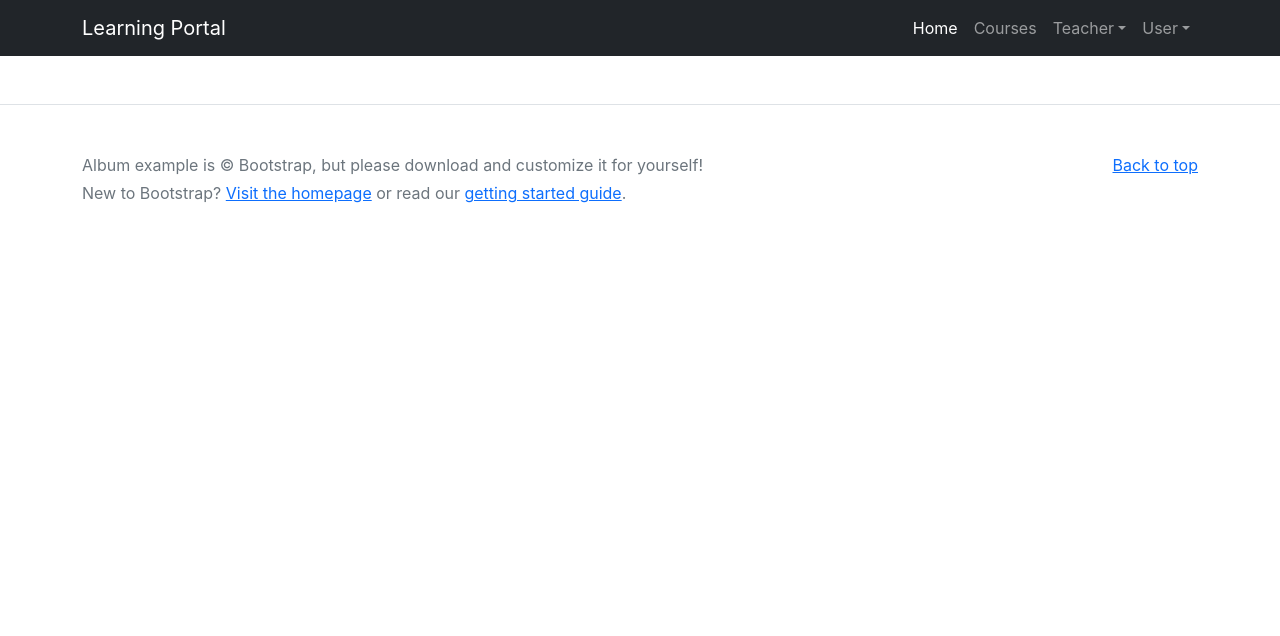
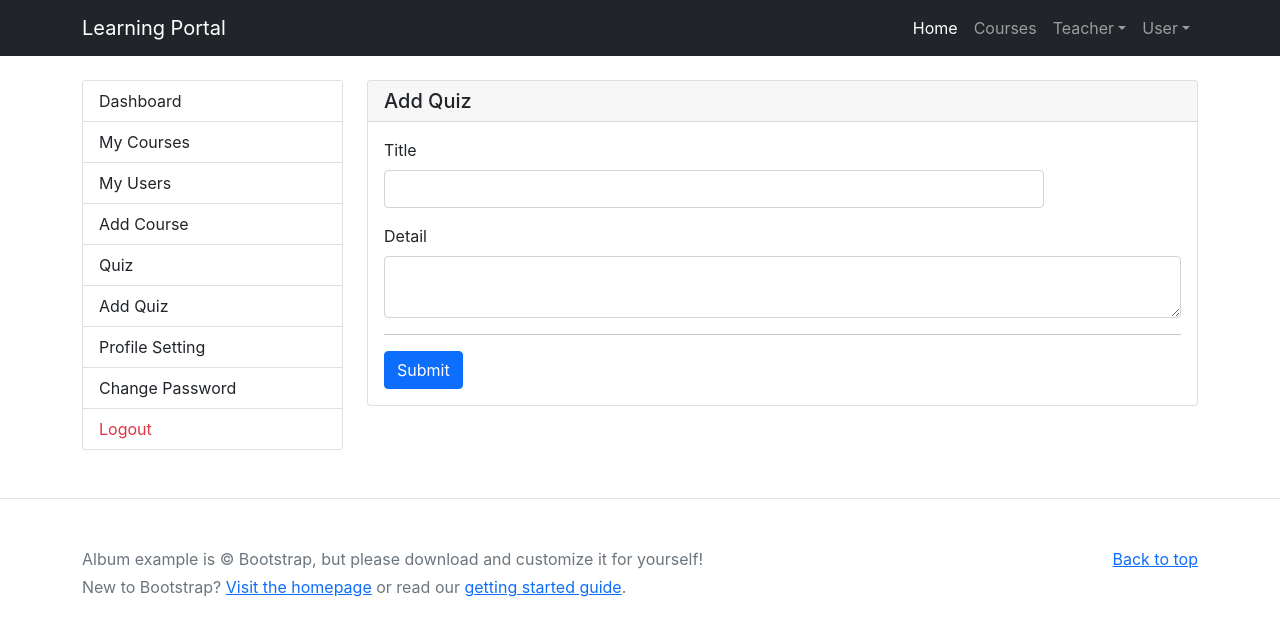
Before and after one commit to chrisunday2013/lms_frontend_react, a React (Create React App) app: page /add-quiz in a window 1280 px wide. Shown: the top 636 px of the page. Built offline with nearby package versions, Linux system fonts and the light colour scheme.

Commit message:
add quiz component and functionalities with route

```diff
--- a/src/components/main.js
+++ b/src/components/main.js
@@ -39,6 +39,7 @@ import AddChapter from './teacher/addChaper';
 import AllChapters from './teacher/allChapters';
 import EditChapter from './teacher/editChapter';
 import EditCourse from './teacher/editCourse';
+import AddQuiz from './teacher/add_quiz';
 
 
 
@@ -86,6 +87,7 @@ function Main() {
          <Route path="/category/:category_slug" element={<CourseCategory/>}/>
          <Route path="/add-chapter/:course_id" element={<AddChapter/>}/>
          <Route path="/teacher-skill-courses/:skill_name/:teacher_id" element={<TeacherSkillCourse/>}/>
+         <Route path="/add-quiz" element={<AddQuiz/>}/>
       </Switch>
       <Footer/>
     </div>
--- a/src/components/sideBar.js
+++ b/src/components/sideBar.js
@@ -1,15 +1,33 @@
 import {Link} from "react-router-dom";
+import {useState, useEffect} from 'react';
+import axios from 'axios';
 
 
+const baseUrl='http://127.0.0.1:8000/api';
 
 function SideBar(){
+    const [notifiData, setNotifiData]=useState([]);
+    const studentId=localStorage.getItem('studentId');
+    useEffect(()=>{
+
+        try{
+            axios.get(baseUrl+'/student/fetch-all-notifications/'+studentId)
+            .then((res)=>{
+                console.log(res);
+                setNotifiData(res.data);
+            });
+        }catch(error){
+            console.log(error);
+        }
+    },[]);
     return (
         <div className="card">
             <div className="list-group list-group-flush">
                 <Link to="/student-dashboard" className="list-group-item list-group-item-action">Student Dashboard</Link>
                 <Link to="/my-courses" className="list-group-item list-group-item-action">My Courses</Link>
                 <Link to="/favorite" className="list-group-item list-group-item-action">Favorite Courses</Link>
-                <Link to="/assignment" className="list-group-item list-group-item-action">Assignments</Link>
+                <Link to="/assignment" className="list-group-item list-group-item-action">Assignments<span className="float-end badge bg-danger">
+                {notifiData.length}</span></Link>
                 <Link to="/recommended" className="list-group-item list-group-item-action">Recommended courses</Link>
                 <Link to="/profile" className="list-group-item list-group-item-action">Profile Setting</Link>
                 <Link to="/change-pwd" className="list-group-item list-group-item-action">Change Password</Link>
--- a/src/components/teacher/addAssignment.js
+++ b/src/components/teacher/addAssignment.js
@@ -52,9 +52,23 @@ const submitForm=()=>{
                     timerProgressBar:true,
                     showConfirmButton: false
                   })
-               window.location.reload();
+                  // save notification data
+                  const _notifiData=new FormData();
+                  _notifiData.append('teacher',teacher_id);
+                  _notifiData.append('notification_subject','assignment');
+                  _notifiData.append('notification_for','student');
+                  _notifiData.append('student',student_id);
+                  axios.post(baseUrl+'/save-notification/',_notifiData,{
+                    headers: {
+                        'content-type': 'multipart/form-data'
+                    }
+                  })
+                  .then((res)=>{
+                    console.log('Notification Added');
+                  })
+                  window.location.reload();
             }
-        })
+        });
     }catch(error){
         console.log(error);
     }
--- /dev/null
+++ b/src/components/teacher/add_quiz.js
@@ -0,0 +1,84 @@
+import TeacherSideBar from "./teacherSideBar";
+import {useState, useEffect} from 'react';
+import axios from "axios";
+
+
+const baseUrl='http://127.0.0.1:8000/api';
+
+function AddQuiz(){
+    const [quizData, setQuizData]=useState({
+        detail:'',
+        title:'',
+
+    });
+
+
+  // change value of element
+  const handleChange=(event)=>{
+    setQuizData({
+        ...quizData,
+        [event.target.name]:event.target.value
+    });
+}
+
+
+// Submit Form
+const submitForm=()=>{
+    const teacherId=localStorage.getItem('teacherId');
+    const _FormData=new FormData();
+
+    _FormData.append("teacher", teacherId);
+    _FormData.append("title", quizData.title);
+    _FormData.append("detail", quizData.detail);
+
+    try{
+        axios.post(baseUrl+'/quiz/', _FormData, {
+
+        })
+        .then((response)=>{
+            // console.log(response.data);
+            window.location.href='/add-quiz';
+        })
+    }catch(error){
+        console.log(error);
+    }
+
+};
+
+
+    return (
+        <div className="container mt-4">
+            <div className="row">
+                <aside className="col-md-3">
+                   <TeacherSideBar/>
+                </aside>
+                <section className="col-md-9">
+                   <div className="card">
+                      <h5 className="card-header">Add Quiz</h5>
+                      <div className="card-body">
+
+
+                            <div className="mb-3 row">
+                                    <label for="inputPassword" className="form-label">Title</label>
+                                    <div className="col-sm-10">
+                                    <input type="text" onChange={handleChange} name="title" className="form-control" id="inputPassword"/>
+                                    </div>
+                            </div>
+
+                            <div className="mb-3">
+                                <label for="exampleInputPassword1" className="form-label">Detail</label>
+                                <textarea onChange={handleChange} name="detail" className="form-control"></textarea>
+                            </div>
+
+                                    <hr/>
+                                    <button type="button" onClick={submitForm} className="btn btn-primary">Submit</button>
+
+                      </div>
+                   </div>
+                </section>
+            </div>
+        </div>
+    )
+}
+
+export default AddQuiz;
--- a/src/components/teacher/teacherSideBar.js
+++ b/src/components/teacher/teacherSideBar.js
@@ -10,6 +10,8 @@ function TeacherSideBar(){
                 <Link to="/teacher-coses" className="list-group-item list-group-item-action">My Courses</Link>
                 <Link to="/my-users" className="list-group-item list-group-item-action">My Users</Link>
                 <Link to="/add-course" className="list-group-item list-group-item-action">Add Course</Link>
+                <Link to="/quiz" className="list-group-item list-group-item-action ">Quiz</Link>
+                <Link to="/add-quiz" className="list-group-item list-group-item-action">Add Quiz</Link>
                 <Link to="/teacher-profile" className="list-group-item list-group-item-action">Profile Setting</Link>
                 <Link to="/teacher-change-pwd" className="list-group-item list-group-item-action">Change Password</Link>
                 <Link to="/teacher-logout" className="list-group-item list-group-item-action text-danger">Logout</Link>
```
